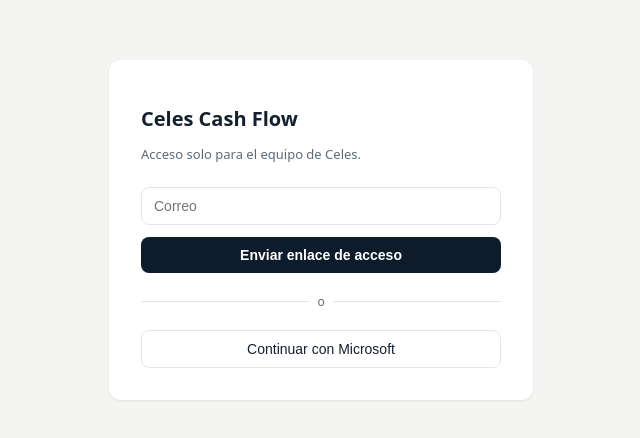
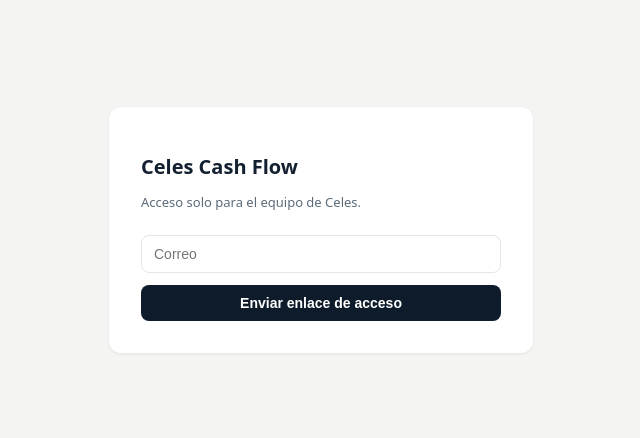
Before and after one commit to oscarceles/CashflowtrackerCeles, a React (Vite) app: page / in a window 1280 px wide. Shown: the part 170-608 px from the top of the page, without its empty margins (319-959 px from the left). Built offline with nearby package versions, Linux system fonts and the light colour scheme; no server answers.

Commit message:
Drop Microsoft OAuth, keep email magic link only
Simplifies login to a single method per updated preference.

```diff
--- a/src/Auth.jsx
+++ b/src/Auth.jsx
@@ -30,16 +30,6 @@ const primaryBtn = {
   fontWeight: 600,
   cursor: "pointer",
 };
-const oauthBtn = {
-  padding: "10px 12px",
-  borderRadius: 8,
-  border: `1px solid ${T.line}`,
-  background: "#fff",
-  color: T.ink,
-  fontSize: 14,
-  cursor: "pointer",
-};
-
 function LoginForm({ banner }) {
   const [email, setEmail] = useState("");
   const [busy, setBusy] = useState(false);
@@ -63,15 +53,6 @@ function LoginForm({ banner }) {
     } finally {
       setBusy(false);
     }
-  }
-
-  async function handleOAuth(provider) {
-    setError(null);
-    const { error } = await supabase.auth.signInWithOAuth({
-      provider,
-      options: { redirectTo: window.location.origin },
-    });
-    if (error) setError(error.message);
   }
 
   return (
@@ -130,18 +111,6 @@ function LoginForm({ banner }) {
             {banner}
           </div>
         )}
-
-        <div style={{ display: "flex", alignItems: "center", gap: 8, margin: "20px 0" }}>
-          <div style={{ flex: 1, height: 1, background: T.line }} />
-          <span style={{ fontSize: 12, color: T.sub }}>o</span>
-          <div style={{ flex: 1, height: 1, background: T.line }} />
-        </div>
-
-        <div style={{ display: "flex", flexDirection: "column", gap: 8 }}>
-          <button type="button" onClick={() => handleOAuth("azure")} style={oauthBtn}>
-            Continuar con Microsoft
-          </button>
-        </div>
       </div>
     </div>
   );
```
Also changed, not shown: 1 other file (tests, documents, lock files or other folders).
